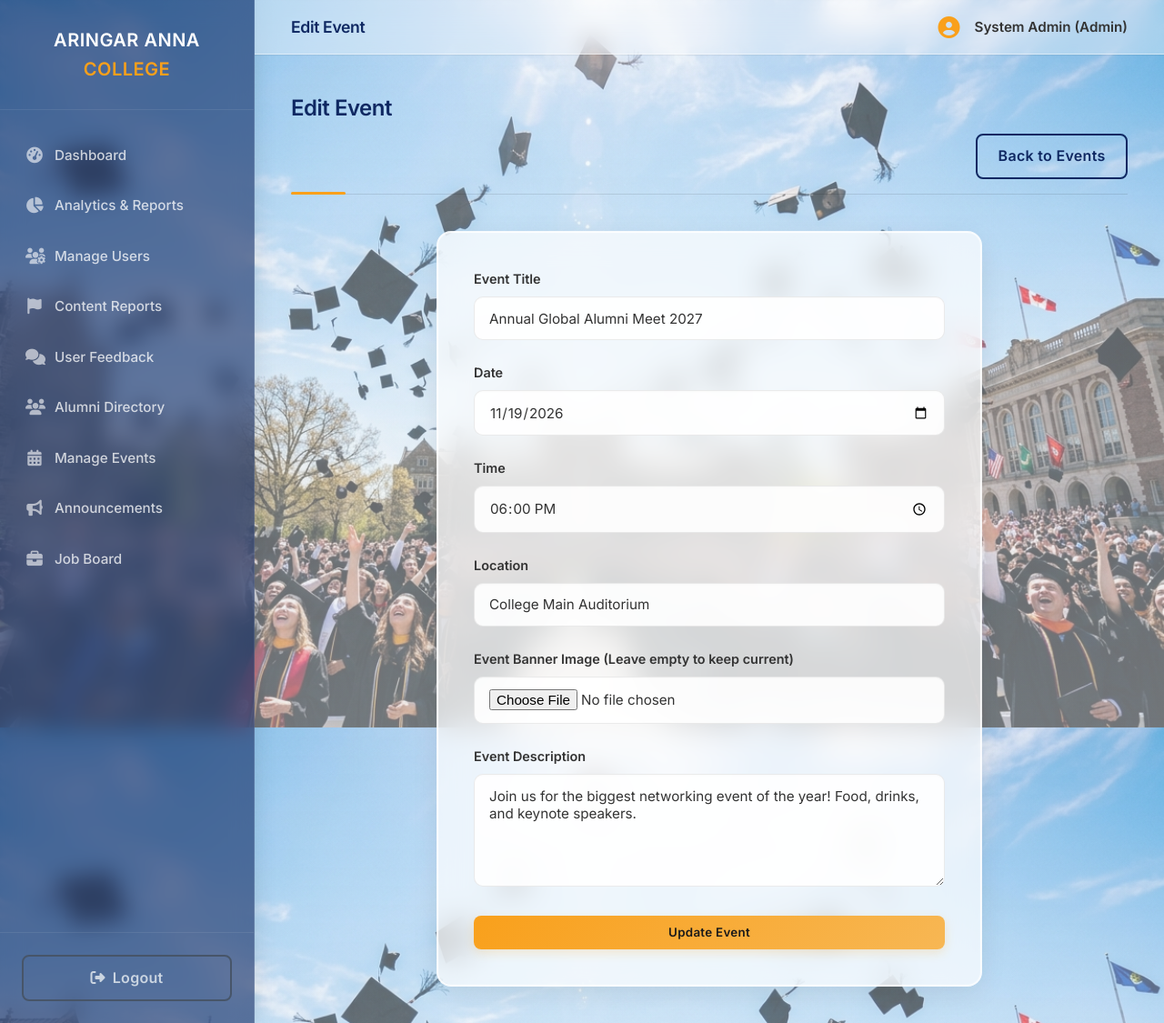
After one commit to aldhaf2007/alumni-management-system, a Flask app: page /events/1/edit in a window 1280 px wide. The commit adds this page. Shown: the whole page at 91% size. Run offline with Flask 3, Linux system fonts and the light colour scheme; a user stored in the database is signed in; data comes from the database, SQL or seed files in the repository; data that the repository does not hold is empty.

Commit message:
feat: add full CRUD capabilities (edit/delete) for jobs, events, and announcements

```diff
--- a/routes/events.py
+++ b/routes/events.py
@@ -57,6 +57,60 @@ def create_event():
 
     return render_template('events/create.html')
 
+@events_bp.route('/events/<int:event_id>/edit', methods=['GET', 'POST'])
+@login_required
+def edit_event(event_id):
+    if current_user.role != 'admin':
+        flash('Only admins can edit events.', 'danger')
+        return redirect(url_for('events.list_events'))
+
+    event = Event.query.get_or_404(event_id)
+    if request.method == 'POST':
+        event.title = request.form.get('title')
+        event.description = request.form.get('description')
+        event.location = request.form.get('location')
+
+        from datetime import datetime
+        try:
+            event.date = datetime.strptime(request.form.get('date'), '%Y-%m-%d').date()
+        except (ValueError, TypeError):
+            pass
+
+        try:
+            event.time = datetime.strptime(request.form.get('time'), '%H:%M').time()
+        except (ValueError, TypeError):
+            pass
+
+        import os
+        from werkzeug.utils import secure_filename
+        if 'image' in request.files:
+            file = request.files['image']
+            if file and file.filename != '':
+                image_filename = secure_filename(f"event_{datetime.now().strftime('%Y%m%d%H%M%S')}_{file.filename}")
+                upload_path = os.path.join('static', 'uploads', 'event_pics')
+                os.makedirs(upload_path, exist_ok=True)
+                file.save(os.path.join(upload_path, image_filename))
+                event.image = image_filename
+
+        db.session.commit()
+        flash('Event updated successfully.', 'success')
+        return redirect(url_for('events.list_events'))
+
+    return render_template('events/edit.html', event=event)
+
+@events_bp.route('/events/<int:event_id>/delete', methods=['POST'])
+@login_required
+def delete_event(event_id):
+    if current_user.role != 'admin':
+        flash('Only admins can delete events.', 'danger')
+        return redirect(url_for('events.list_events'))
+
+    event = Event.query.get_or_404(event_id)
+    db.session.delete(event)
+    db.session.commit()
+    flash('Event deleted successfully.', 'success')
+    return redirect(url_for('events.list_events'))
+
 @events_bp.route('/announcements')
 @login_required
 def list_announcements():
@@ -83,6 +137,37 @@ def create_announcement():
 
     return render_template('events/create_announcement.html')
 
+@events_bp.route('/announcements/<int:ann_id>/edit', methods=['GET', 'POST'])
+@login_required
+def edit_announcement(ann_id):
+    if current_user.role != 'admin':
+        flash('Only admins can edit announcements.', 'danger')
+        return redirect(url_for('events.list_announcements'))
+
+    ann = Announcement.query.get_or_404(ann_id)
+    if request.method == 'POST':
+        ann.title = request.form.get('title')
+        ann.content = request.form.get('content')
+        ann.type = request.form.get('type')
+        db.session.commit()
+        flash('Announcement updated.', 'success')
+        return redirect(url_for('events.list_announcements'))
+
+    return render_template('events/edit_announcement.html', announcement=ann)
+
+@events_bp.route('/announcements/<int:ann_id>/delete', methods=['POST'])
+@login_required
+def delete_announcement(ann_id):
+    if current_user.role != 'admin':
+        flash('Only admins can delete announcements.', 'danger')
+        return redirect(url_for('events.list_announcements'))
+
+    ann = Announcement.query.get_or_404(ann_id)
+    db.session.delete(ann)
+    db.session.commit()
+    flash('Announcement deleted.', 'success')
+    return redirect(url_for('events.list_announcements'))
+
 @events_bp.route('/events/<int:event_id>/rsvp', methods=['POST'])
 @login_required
 def rsvp(event_id):
--- /dev/null
+++ b/templates/events/edit.html
@@ -0,0 +1,42 @@
+{% extends "base_dashboard.html" %}
+{% block title %}Edit Event | Aringar Anna College{% endblock %}
+{% block page_heading %}Edit Event{% endblock %}
+
+{% block content %}
+<div class="dashboard-header">
+    <h2>Edit Event</h2>
+    <a href="{{ url_for('events.list_events') }}" class="btn btn-outline" style="float: right;">Back to Events</a>
+    <div style="clear: both;"></div>
+</div>
+
+<div class="card glass" style="padding: 2.5rem; max-width: 600px; margin: 0 auto;">
+    <form method="POST" action="{{ url_for('events.edit_event', event_id=event.id) }}" enctype="multipart/form-data">
+        <div class="form-group">
+            <label for="title">Event Title</label>
+            <input type="text" id="title" name="title" required value="{{ event.title }}">
+        </div>
+        <div class="form-group">
+            <label for="date">Date</label>
+            <input type="date" id="date" name="date" required value="{{ event.date.strftime('%Y-%m-%d') if event.date else '' }}">
+        </div>
+        <div class="form-group">
+            <label for="time">Time</label>
+            <input type="time" id="time" name="time" required value="{{ event.time.strftime('%H:%M') if event.time else '' }}">
+        </div>
+        <div class="form-group">
+            <label for="location">Location</label>
+            <input type="text" id="location" name="location" required value="{{ event.location }}">
+        </div>
+        <div class="form-group">
+            <label for="image">Event Banner Image (Leave empty to keep current)</label>
+            <input type="file" id="image" name="image" accept="image/*">
+        </div>
+        <div class="form-group">
+            <label for="description">Event Description</label>
+            <textarea id="description" name="description" rows="5" required>{{ event.description }}</textarea>
+        </div>
+
+        <button type="submit" class="btn btn-primary btn-block">Update Event</button>
+    </form>
+</div>
+{% endblock %}
--- a/templates/jobs/list.html
+++ b/templates/jobs/list.html
@@ -27,6 +27,10 @@
 
             {% if current_user.id == job.posted_by or current_user.role == 'admin' %}
             <a href="{{ url_for('jobs.view_applications', job_id=job.id) }}" class="btn btn-outline" style="font-size: 0.9rem;">View Applications</a>
+            <a href="{{ url_for('jobs.edit_job', job_id=job.id) }}" class="btn btn-outline" style="font-size: 0.9rem; border-color: var(--secondary-color); color: var(--secondary-color);">Edit</a>
+            <form action="{{ url_for('jobs.delete_job', job_id=job.id) }}" method="POST" style="display:inline;" onsubmit="return confirm('Are you sure you want to delete this job?');">
+                <button type="submit" class="btn btn-outline" style="font-size: 0.9rem; border-color: var(--danger); color: var(--danger);">Delete</button>
+            </form>
             {% endif %}
 
             {% if current_user.id != job.posted_by and current_user.role != 'admin' %}
```
Also changed, not shown: routes/jobs.py (+31 -0 lines), templates/events/announcements.html (+10 -3 lines), templates/events/edit_announcement.html (added, +34 -0 lines), templates/events/list.html (+8 -1 lines), templates/jobs/edit.html (added, +34 -0 lines).
